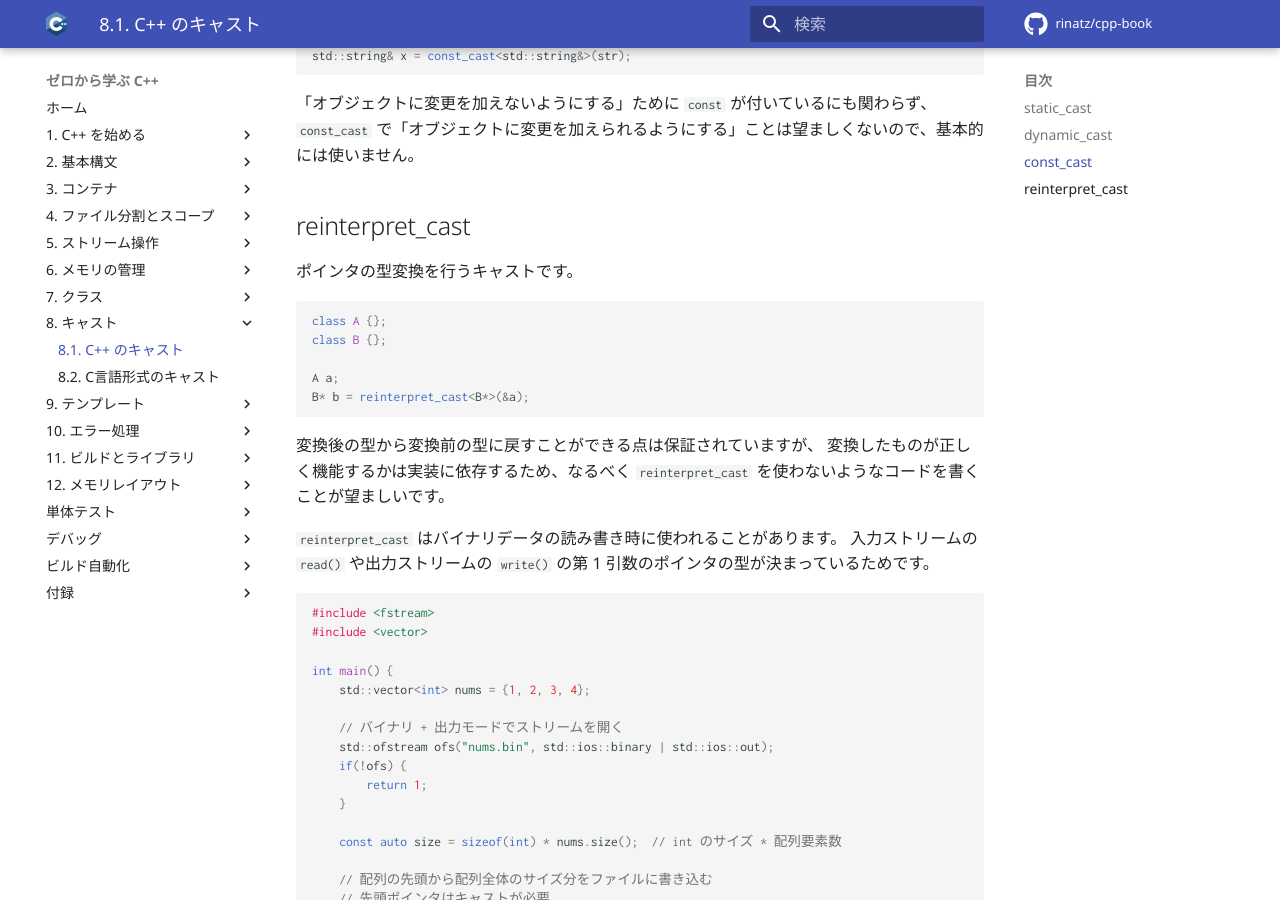
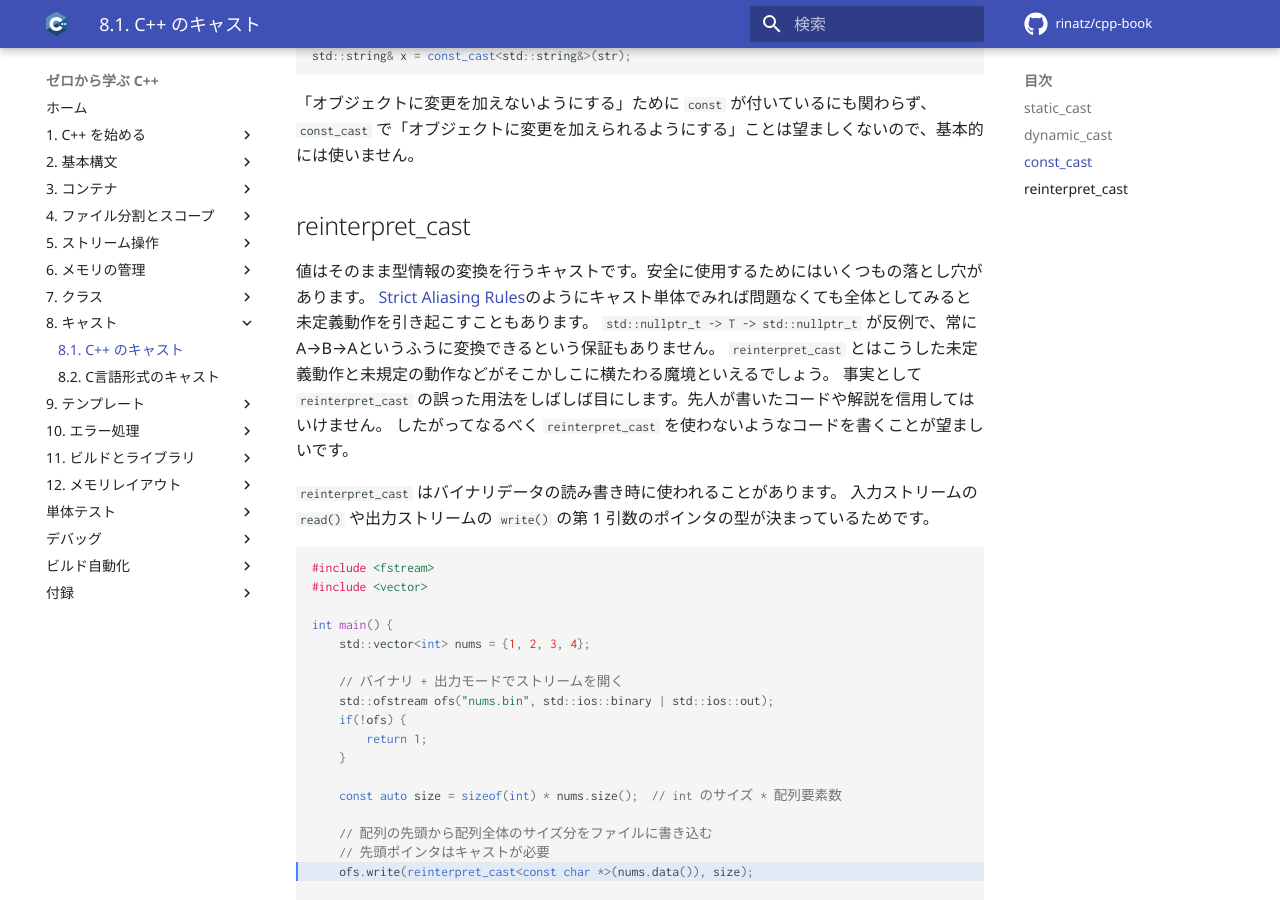
Before and after one commit to rinatz/cpp-book, an MkDocs documentation site: the page built from docs/ch08-01-cpp-casts.md, in a window 1280 px wide and 900 px high, scrolled down 1616 px. Built offline with MkDocs 1.6.1 and Material for MkDocs 9.7.7, drawn with Linux system fonts in a browser that asks for light colours; comment, search, counter and statistics services are not loaded; some of the changed text lies outside the part shown.

Commit message:
fix(cpp-cast): reinterpret_cast is not a pointer conversion cast

````diff
--- a/docs/ch08-01-cpp-casts.md
+++ b/docs/ch08-01-cpp-casts.md
@@ -5,9 +5,9 @@ C++ では4種類のキャスト演算子が用意されています。
 |   キャスト演算子   | 主な用途                                         |
 |------------------|:-----------------------------------------------|
 | static_cast      | 型変換を明示的に行う                               |
-| dynamic_cast     | 基底クラス型のポインタを派生クラス型のポインタに変換する |
-| const_cast       | const修飾子を外す                                |
-| reinterpret_cast | ポインタの型変換を行う                             |
+| dynamic_cast     | 基底クラス型のポインタと派生クラス型のポインタを変換する |
+| const_cast       | const修飾を変化させる                                |
+| reinterpret_cast | 型情報だけ変える                             |
 
 本節では基本的な使い方だけを説明します。
 詳しい説明は [キャストの詳しい説明][cast-details] を参照してください。
@@ -77,18 +77,14 @@ std::string& x = const_cast<std::string&>(str);
 
 ## reinterpret_cast
 
-ポインタの型変換を行うキャストです。
+値はそのまま型情報の変換を行うキャストです。安全に使用するためにはいくつもの落とし穴があります。
+[Strict Aliasing Rules]のようにキャスト単体でみれば問題なくても全体としてみると未定義動作を引き起こすこともあります。
+`std::nullptr_t -> T -> std::nullptr_t` が反例で、常にA→B→Aというふうに変換できるという保証もありません。
+`reinterpret_cast` とはこうした未定義動作と未規定の動作などがそこかしこに横たわる魔境といえるでしょう。
+事実として `reinterpret_cast` の誤った用法をしばしば目にします。先人が書いたコードや解説を信用してはいけません。
+したがってなるべく `reinterpret_cast` を使わないようなコードを書くことが望ましいです。
 
-```cpp
-class A {};
-class B {};
-
-A a;
-B* b = reinterpret_cast<B*>(&a);
-```
-
-変換後の型から変換前の型に戻すことができる点は保証されていますが、
-変換したものが正しく機能するかは実装に依存するため、なるべく `reinterpret_cast` を使わないようなコードを書くことが望ましいです。
+[Strict Aliasing Rules]: https://yohhoy.hatenadiary.jp/entry/20120220/p1
 
 `reinterpret_cast` はバイナリデータの読み書き時に使われることがあります。
 入力ストリームの `read()` や出力ストリームの `write()` の第 1 引数のポインタの型が決まっているためです。
````
